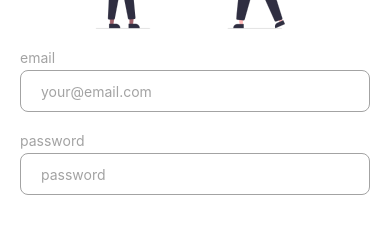
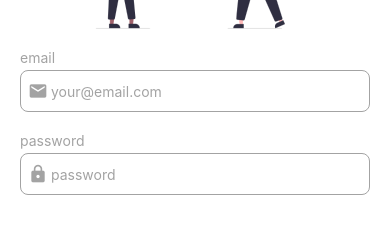
Before and after one commit to bopboy/rn-todoapp, a React Native app: screen / in a window 390 px wide. Shown: the part 400-634 px from the top of the page. Built offline with nearby package versions, Linux system fonts and the light colour scheme.

Commit message:
벡터 아이콘 사용 및 스타일링

```diff
--- a/src/components/Input.js
+++ b/src/components/Input.js
@@ -2,6 +2,7 @@ import { StyleSheet, Text, TextInput, View } from 'react-native';
 import PropTypes from 'prop-types';
 import { BLACK, GRAY, PRIMARY } from '../colors';
 import { useState } from 'react';
+import { MaterialIcons } from '@expo/vector-icons';
 
 export const KeyboardTypes = {
     DEFAULT: 'deault',
@@ -13,7 +14,12 @@ export const ReturnKeyTypes = {
     NEXT: 'next',
 };
 
-const Input = ({ title, placeholder, value, ...props }) => {
+export const IconNames = {
+    EMAIL: 'email',
+    PASSWORD: 'lock',
+};
+
+const Input = ({ title, placeholder, value, iconName, ...props }) => {
     const [isFocused, setIsFocused] = useState(false);
     return (
         <View style={styles.container}>
@@ -26,6 +32,7 @@ const Input = ({ title, placeholder, value, ...props }) => {
             >
                 {title}
             </Text>
+            <View>
                 <TextInput
                     {...props}
                     value={value}
@@ -43,6 +50,23 @@ const Input = ({ title, placeholder, value, ...props }) => {
                     onFocus={() => setIsFocused(true)}
                     onBlur={() => setIsFocused(false)}
                 />
+                <View style={styles.icon}>
+                    <MaterialIcons
+                        name={iconName}
+                        size={20}
+                        color={(() => {
+                            switch (true) {
+                                case isFocused:
+                                    return PRIMARY.DEFAULT;
+                                case !!value:
+                                    return BLACK;
+                                default:
+                                    return GRAY.DEFAULT;
+                            }
+                        })()}
+                    />
+                </View>
+            </View>
         </View>
     );
 };
@@ -55,6 +79,7 @@ Input.propTypes = {
     title: PropTypes.string,
     placeholder: PropTypes.string,
     value: PropTypes.string,
+    iconName: PropTypes.oneOf(Object.values(IconNames)),
 };
 
 const styles = StyleSheet.create({
@@ -76,6 +101,7 @@ const styles = StyleSheet.create({
         borderColor: GRAY.DEFAULT,
         paddingHorizontal: 20,
         height: 42,
+        paddingLeft: 30,
     },
     hasValueInput: {
         borderColor: BLACK,
@@ -90,6 +116,12 @@ const styles = StyleSheet.create({
         borderColor: PRIMARY.DEFAULT,
         color: PRIMARY.DEFAULT,
     },
+    icon: {
+        position: 'absolute',
+        left: 8,
+        height: '100%',
+        justifyContent: 'center',
+    },
 });
 
 export default Input;
--- a/src/screens/SignInScreen.js
+++ b/src/screens/SignInScreen.js
@@ -1,6 +1,10 @@
 import { useState } from 'react';
 import { Image, StyleSheet, View } from 'react-native';
-import Input, { KeyboardTypes, ReturnKeyTypes } from '../components/Input';
+import Input, {
+    IconNames,
+    KeyboardTypes,
+    ReturnKeyTypes,
+} from '../components/Input';
 import SafeInputView from '../components/SafeInputView';
 
 const SignInScreen = () => {
@@ -23,12 +27,14 @@ const SignInScreen = () => {
                     placeholder={'your@email.com'}
                     keyboardType={KeyboardTypes.EMAIL}
                     returnKeyType={ReturnKeyTypes.NEXT}
+                    iconName={IconNames.EMAIL}
                 />
                 <Input
                     value={password}
                     onChangeText={(text) => setPassword(text.trim())}
                     title={'password'}
                     secureTextEntry
+                    iconName={IconNames.PASSWORD}
                 />
             </View>
         </SafeInputView>
```
Lines whose indentation alone changed are shown as unchanged.
